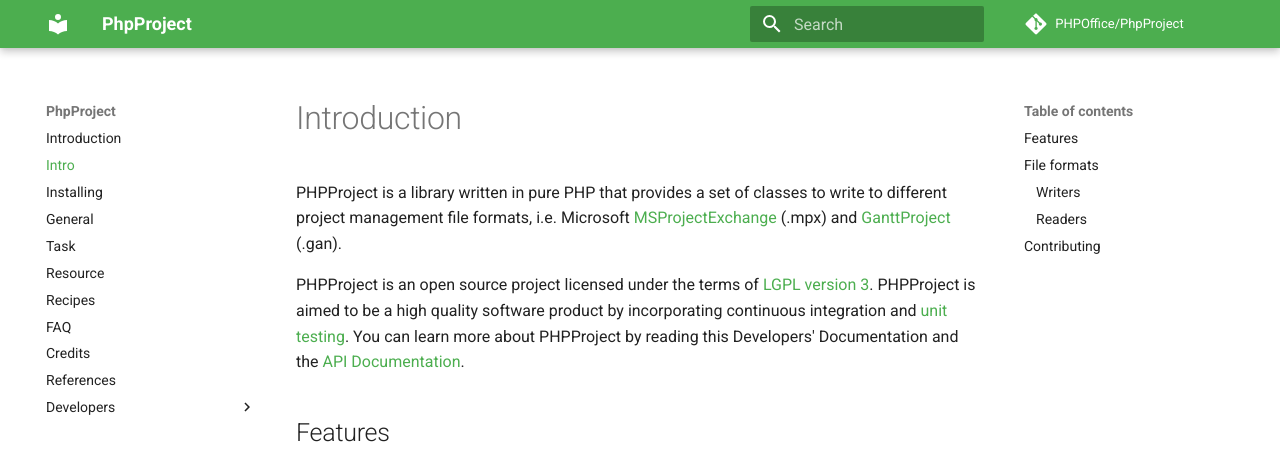
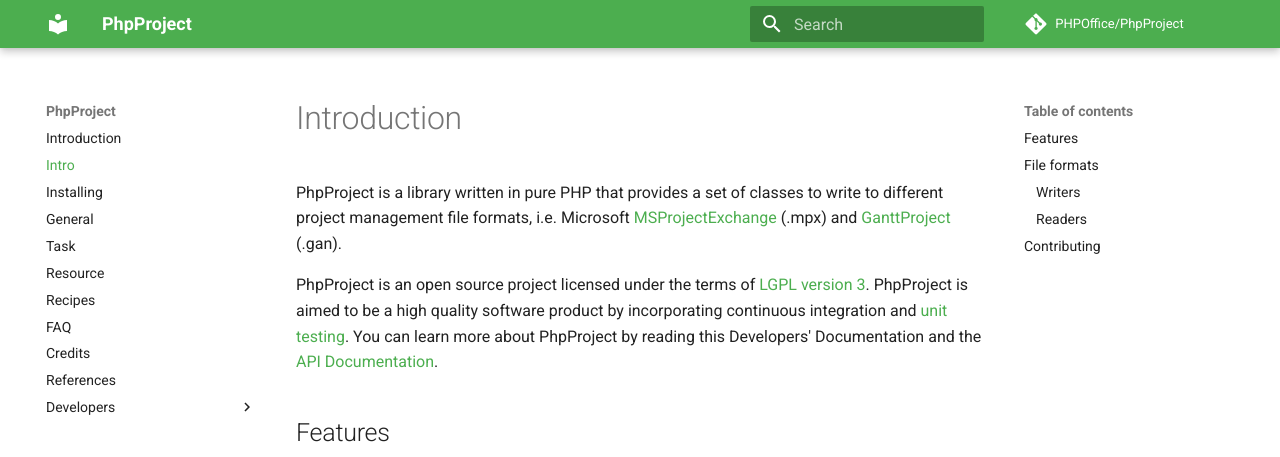
Before and after one commit to PHPOffice/PhpProject, an MkDocs documentation site: the page built from docs/intro.md, in a window 1280 px wide and 900 px high. Shown: the top 457 px of the window. Built offline with MkDocs 1.6.1 and Material for MkDocs 9.7.7, drawn with Linux system fonts in a browser that asks for light colours; comment, search, counter and statistics services are not loaded; some of the changed text lies outside the part shown.

Commit message:
Apply PhpProject casing consistently across PR #36 files (#37)
* Apply PhpProject casing consistently across PR files

* Update CHANGELOG

```diff
--- a/docs/intro.md
+++ b/docs/intro.md
@@ -1,8 +1,8 @@
 # Introduction
 
-PHPProject is a library written in pure PHP that provides a set of classes to write to different project management file formats, i.e. Microsoft [MSProjectExchange](http://support.microsoft.com/kb/270139) (.mpx) and [GanttProject](http://www.ganttproject.biz/) (.gan).
+PhpProject is a library written in pure PHP that provides a set of classes to write to different project management file formats, i.e. Microsoft [MSProjectExchange](http://support.microsoft.com/kb/270139) (.mpx) and [GanttProject](http://www.ganttproject.biz/) (.gan).
 
-PHPProject is an open source project licensed under the terms of [LGPL version 3](https://github.com/PHPOffice/PHPProject/blob/develop/COPYING.LESSER). PHPProject is aimed to be a high quality software product by incorporating continuous integration and [unit testing](https://phpoffice.github.io/PHPProject/coverage/). You can learn more about PHPProject by reading this Developers' Documentation and the [API Documentation](https://phpoffice.github.io/PHPProject/docs/).
+PhpProject is an open source project licensed under the terms of [LGPL version 3](https://github.com/PHPOffice/PhpProject/blob/develop/COPYING.LESSER). PhpProject is aimed to be a high quality software product by incorporating continuous integration and [unit testing](https://phpoffice.github.io/PhpProject/coverage/). You can learn more about PhpProject by reading this Developers' Documentation and the [API Documentation](https://phpoffice.github.io/PhpProject/docs/).
 
 ## Features
 
@@ -41,9 +41,9 @@
 
 ## Contributing
 
-We welcome everyone to contribute to PHPProject. Below are some of the things that you can do to contribute:
+We welcome everyone to contribute to PhpProject. Below are some of the things that you can do to contribute:
 
-- Read [our contributing guide](https://github.com/PHPOffice/PHPProject/blob/master/CONTRIBUTING.md)
-- [Fork us](https://github.com/PHPOffice/PHPProject/fork) and [request a pull](https://github.com/PHPOffice/PHPProject/pulls) to the [develop](https://github.com/PHPOffice/PHPProject/tree/develop) branch
-- Submit [bug reports or feature requests](https://github.com/PHPOffice/PHPProject/issues) to GitHub
+- Read [our contributing guide](https://github.com/PHPOffice/PhpProject/blob/master/CONTRIBUTING.md)
+- [Fork us](https://github.com/PHPOffice/PhpProject/fork) and [request a pull](https://github.com/PHPOffice/PhpProject/pulls) to the [develop](https://github.com/PHPOffice/PhpProject/tree/develop) branch
+- Submit [bug reports or feature requests](https://github.com/PHPOffice/PhpProject/issues) to GitHub
 - Follow [@PHPOffice](https://twitter.com/PHPOffice) on Twitter
--- a/mkdocs.yml
+++ b/mkdocs.yml
@@ -48,4 +48,4 @@
   - Credits: "credits.md"
   - References: "references.md"
   - Developers:
-    - "Coveralls": "https://coveralls.io/github/PHPOffice/PHPProject"
+    - "Coveralls": "https://coveralls.io/github/PHPOffice/PhpProject"
```
Also changed, not shown: CHANGELOG.md (+1 -0 lines), README.md (+12 -12 lines), docs/general.md (+1 -1 lines), docs/index.md (+2 -2 lines), docs/installing.md (+3 -3 lines), 2 other files.
